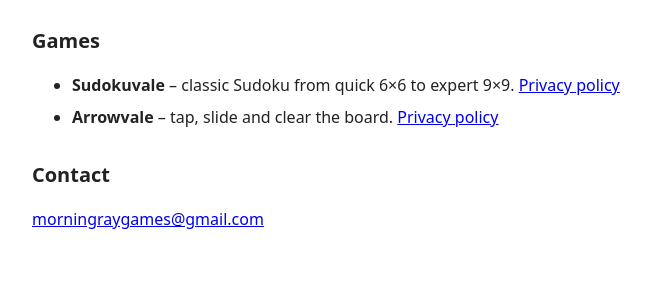
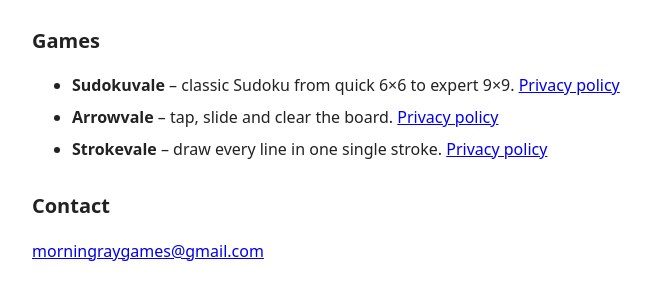
Before and after one commit to morningraygames/morningraygames.github.io, a plain HTML site: page index.html in a window 1280 px wide. Shown: the part 135-434 px from the top of the page, without its empty margins (248-898 px from the left). Drawn offline with Linux system fonts and the light colour scheme.

Commit message:
Add Strokevale to the games list

```diff
--- a/index.html
+++ b/index.html
@@ -10,6 +10,7 @@
 <ul>
 <li><strong>Sudokuvale</strong> – classic Sudoku from quick 6×6 to expert 9×9. <a href="sudokuvale/privacy.html">Privacy policy</a></li>
 <li><strong>Arrowvale</strong> – tap, slide and clear the board. <a href="arrowvale/privacy.html">Privacy policy</a></li>
+<li><strong>Strokevale</strong> – draw every line in one single stroke. <a href="strokevale/privacy.html">Privacy policy</a></li>
 </ul>
 
 <h2>Contact</h2>
```
